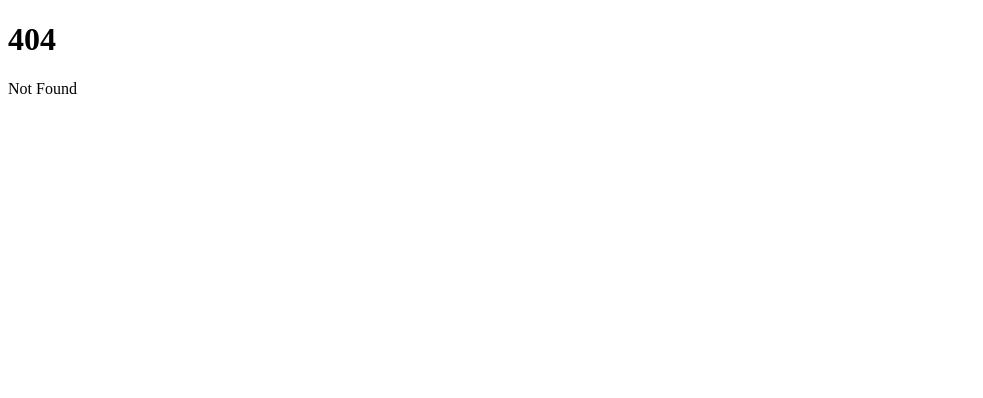
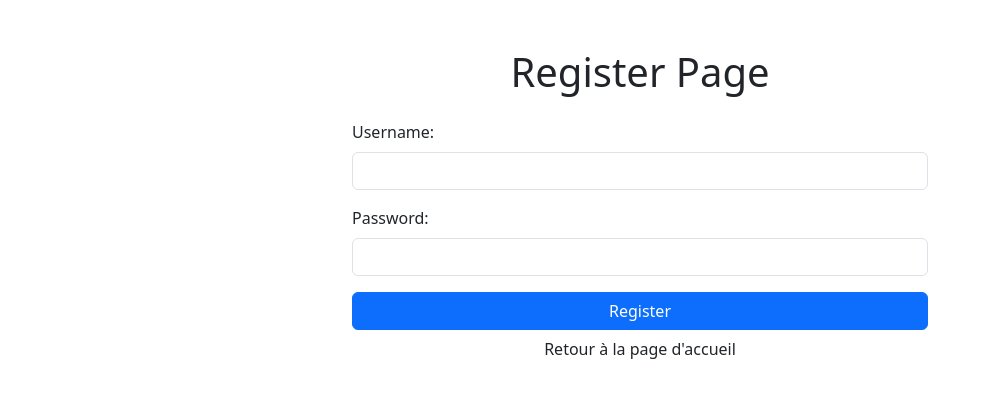
Before and after one commit to Vivicoubar/Website, a SvelteKit app in the folder Svelte-frontend/svelteapp/: page /register in a window 1280 px wide. Before the commit this address had no page. Shown: the top 398 px of the page, without its empty margins (0-983 px from the left). Built offline with nearby package versions, Linux system fonts and the light colour scheme.

Commit message:
Add register page

```diff
--- a/Svelte-frontend/svelteapp/src/routes/+page.svelte
+++ b/Svelte-frontend/svelteapp/src/routes/+page.svelte
@@ -42,6 +42,7 @@
 					</a>
 					<ul class="dropdown-menu">
 						<li><a class="dropdown-item" href="/login">Login</a></li>
+						<li><a class="dropdown-item" href="/register">Register</a></li>
 					</ul>
 				</li>
 			</ul>
--- /dev/null
+++ b/Svelte-frontend/svelteapp/src/routes/register/+page.svelte
@@ -0,0 +1,84 @@
+<script lang="ts">
+	import { onMount } from 'svelte';
+	import { backendIp } from '../../store';
+
+	// Variable to store user input values
+	let username: string = '';
+	let password: string = '';
+
+	// Function to handle login
+	const handleLogin = async (event: Event) => {
+		event.preventDefault(); // Prevent default form submission
+
+		try {
+			const response = await fetch(backendIp + '/api/register', {
+				method: 'POST',
+				headers: {
+					'Content-Type': 'application/json'
+				},
+				body: JSON.stringify({ username, password })
+			});
+
+			const data = await response.json();
+			console.log(data);
+
+			if (data.result) {
+				// If login is successful, store authentication token in a cookie
+				const data = await response.json();
+				let reg = data.get('registered');
+				if (reg) {
+					alert('User registered');
+				} else {
+					alert('User not registered');
+				}
+			} else {
+				alert('Invalid credentials');
+			}
+		} catch (error) {
+			console.error('Error:', error);
+		}
+	};
+
+	// Fetch bootstrap once the component has mounted
+	onMount(async () => {
+		await import('bootstrap/dist/css/bootstrap.min.css');
+	});
+</script>
+
+<main class="container mt-5">
+	<!-- Login Form -->
+	<h1 class="text-center mb-4">Register Page</h1>
+
+	<form onsubmit={handleLogin}>
+		<div class="mb-3">
+			<label for="username" class="form-label">Username:</label>
+			<input type="text" id="username" class="form-control" bind:value={username} required />
+		</div>
+
+		<div class="mb-3">
+			<label for="password" class="form-label">Password:</label>
+			<input
+				type="password"
+				id="current-password"
+				class="form-control"
+				bind:value={password}
+				required
+			/>
+		</div>
+
+		<button type="submit" class="btn btn-primary w-100">Register</button>
+	</form>
+	<div class="d-flex justify-content-center">
+		<button class="btn w-50" onclick={() => (window.location.href = '/')}
+			>Retour à la page d'accueil</button
+		>
+	</div>
+</main>
+
+<style>
+	/* Optional custom styles */
+	main {
+		max-width: 600px;
+		margin: 0 auto;
+	}
+</style>
```
Also changed, not shown: 1 other file (tests, documents, lock files or other folders).
